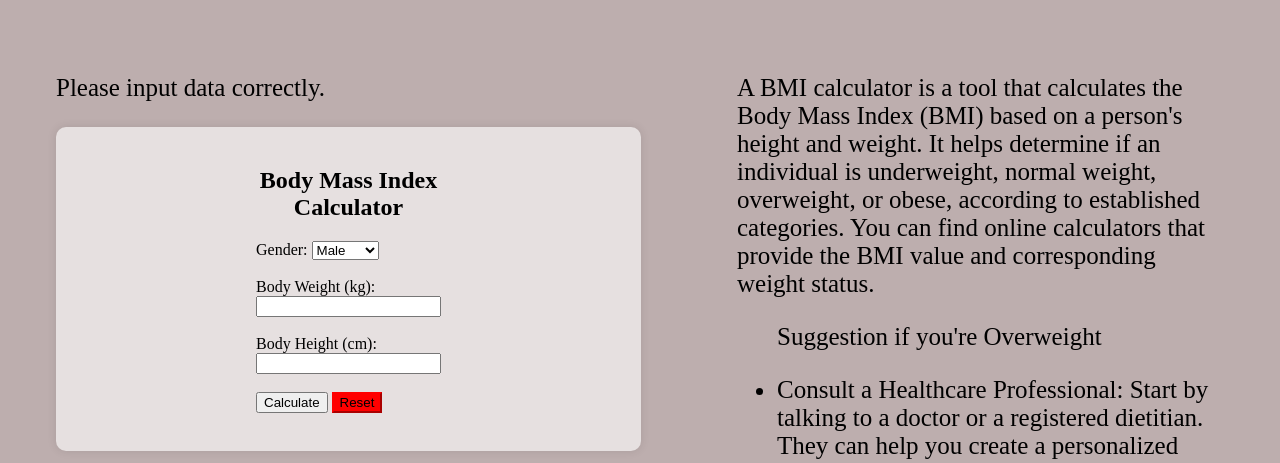
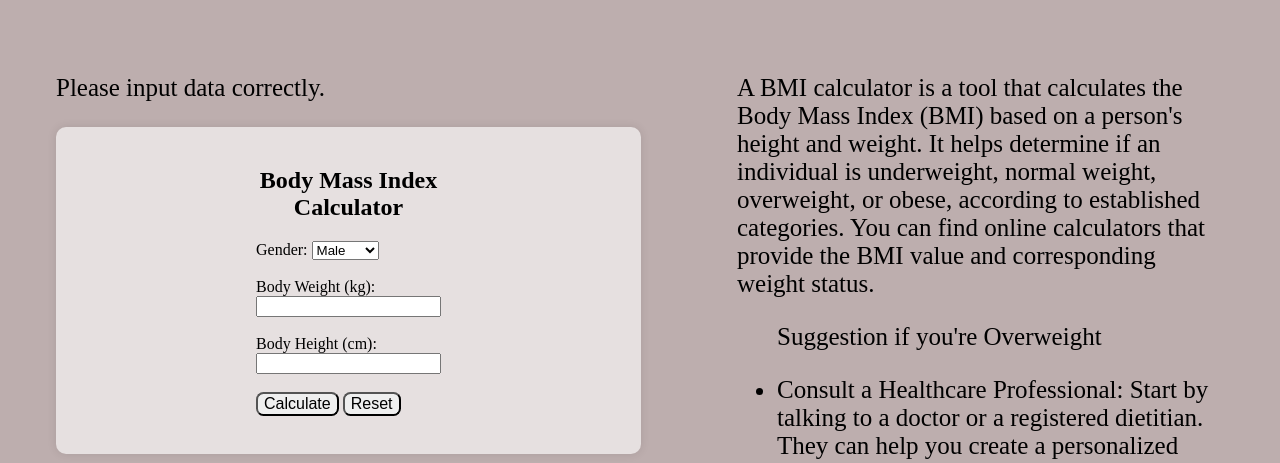
Before and after one commit to revou-fundamental-course/5-aug-24-axeladelwyn, a plain HTML site: page index.html in a window 1280 px wide. Shown: the part 87-550 px from the top of the page. Drawn offline with Linux system fonts and the light colour scheme.

Commit message:
button hover and highlight

```diff
--- a/css/styles.css
+++ b/css/styles.css
@@ -27,15 +27,6 @@ aside {
   border-radius: 10px;
   box-shadow: 0 0 10px rgba(0, 0, 0, 0.1);
   padding-inline: 200px;
-}
-
-.button {
-  width: 48%; /* Adjust button width */
-  padding: 10px;
-  margin: 5px 1%;
-  border: none;
-  border-radius: 5px;
-  cursor: pointer;
 }
 
 
@@ -92,6 +83,16 @@ form > h2 {
 }
 
 #reset {
-  background-color: red;
-  border-color: red;
+  border-radius: 7.5px;
+  font-size: 1em;
+
 }
+
+#calculate {
+  border-radius: 7.5px;
+  font-size: 1em;
+}
+
+.highlight-button:hover {
+  background-color: rgb(158, 143, 143);
+}
--- a/index.html
+++ b/index.html
@@ -36,10 +36,8 @@
               <input type="number" id="height" step="1" required />
               <br /><br />
             </form>
-            <button onclick="calculateBMI()" type="button">Calculate</button>
-            <button onclick="resetForm()" id="reset" type="button">
-              Reset
-            </button>
+            <button onclick="calculateBMI()" type="button" id="calculate" class="highlight-button">Calculate</button>
+            <button onclick="resetForm()" id="reset" type="button" class="highlight-button">Reset</button>
             <h3 id="result"></h3>
           </form>
         </div>
```
